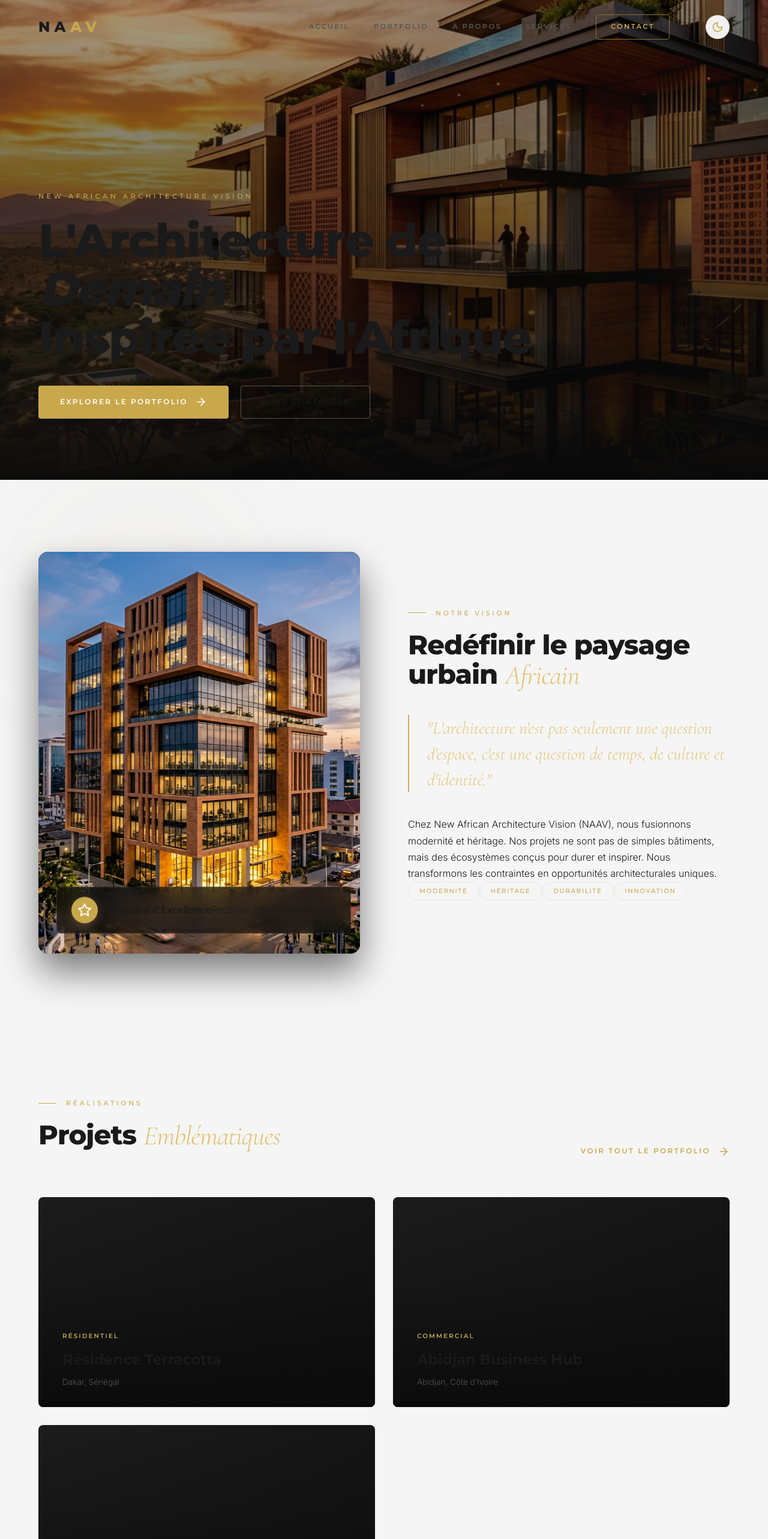
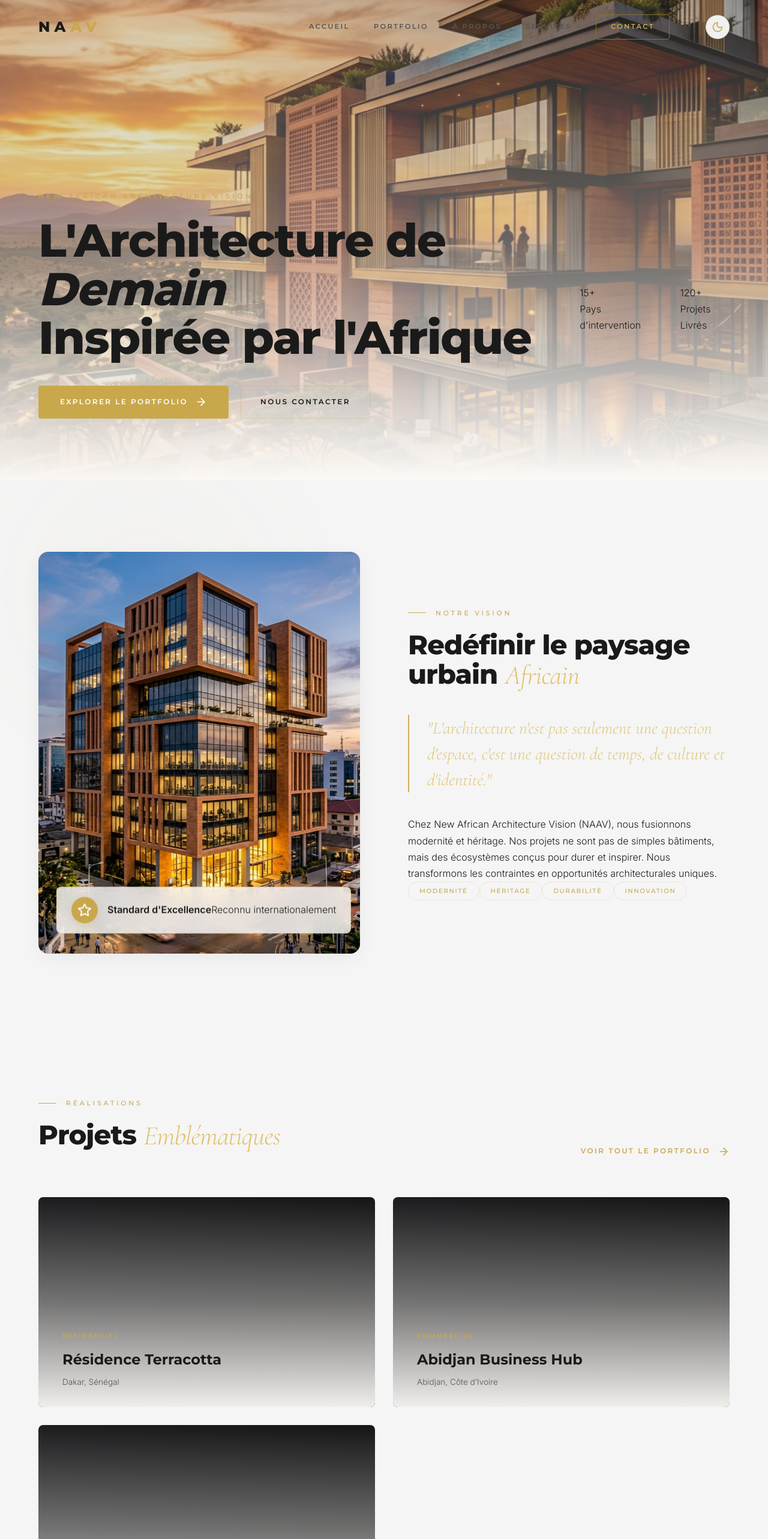
Before and after one commit to ROLAINTCHAPET/NAAV, a Next.js app: page / in a window 1280 px wide. Shown: the top 2566 px of the page at 60% size. Built offline with nearby package versions, Linux system fonts and the light colour scheme; no server answers; the database is empty.

Commit message:
Complete premium Light Mode overhaul with refined warm palette and theme-aware components

```diff
--- a/src/app/globals.css
+++ b/src/app/globals.css
@@ -195,14 +195,14 @@ button {
   letter-spacing: 0.2em;
   text-transform: uppercase;
   color: var(--color-cream);
-  border: 1px solid rgba(245, 240, 232, 0.3);
+  border: 1px solid var(--color-border);
   padding: 16px 32px;
   border-radius: var(--radius-sm);
   transition: all var(--transition-std);
 }
 
 .btn-outline:hover {
-  border-color: var(--color-cream);
-  background: rgba(245, 240, 232, 0.05);
+  border-color: var(--color-gold);
+  background: rgba(201, 168, 76, 0.05);
   transform: translateY(-2px);
 }
--- a/src/components/Hero.module.css
+++ b/src/components/Hero.module.css
@@ -34,11 +34,23 @@
 .heroOverlay {
     position: absolute;
     inset: 0;
+    z-index: 1;
+    transition: background 0.5s ease;
+}
+
+[data-theme='dark'] .heroOverlay,
+:root:not([data-theme='light']) .heroOverlay {
     background: linear-gradient(to top,
             rgba(10, 10, 10, 1) 0%,
             rgba(10, 10, 10, 0.6) 40%,
             rgba(10, 10, 10, 0.2) 100%);
-    z-index: 1;
+}
+
+[data-theme='light'] .heroOverlay {
+    background: linear-gradient(to top,
+            rgba(252, 250, 247, 1) 0%,
+            rgba(252, 250, 247, 0.4) 50%,
+            rgba(252, 250, 247, 0.1) 100%);
 }
 
 /* Ambient Orbs */
--- a/src/components/Navbar.module.css
+++ b/src/components/Navbar.module.css
@@ -12,11 +12,20 @@
 }
 
 .scrolled {
-    background: rgba(10, 10, 10, 0.9);
+    background: var(--color-dark);
     backdrop-filter: blur(20px);
     -webkit-backdrop-filter: blur(20px);
     height: 70px;
     box-shadow: 0 1px 0 var(--color-border);
+}
+
+[data-theme='dark'] .scrolled,
+:root:not([data-theme='light']) .scrolled {
+    background: rgba(10, 10, 10, 0.8);
+}
+
+[data-theme='light'] .scrolled {
+    background: rgba(252, 250, 247, 0.8);
 }
 
 .navContainer {
--- a/src/components/Pitch.module.css
+++ b/src/components/Pitch.module.css
@@ -41,11 +41,16 @@
 
 .visual {
     position: relative;
-    aspect-ratio: 4/5;
+    aspect-ratio: 4 / 5;
     border-radius: var(--radius-lg);
     overflow: hidden;
-    box-shadow: 0 30px 60px rgba(0, 0, 0, 0.5);
-    background: #111;
+    box-shadow: var(--shadow-card);
+    background: var(--color-anthracite);
+}
+
+[data-theme='dark'] .visual,
+:root:not([data-theme='light']) .visual {
+    box-shadow: 0 40px 100px rgba(0, 0, 0, 0.6);
 }
 
 .image {
@@ -80,9 +85,9 @@
     position: absolute;
     bottom: 30px;
     left: 30px;
-    background: rgba(10, 10, 10, 0.7);
+    background: var(--color-card);
     backdrop-filter: blur(15px);
-    border: 1px solid rgba(255, 255, 255, 0.1);
+    border: 1px solid var(--color-border);
     padding: 16px 24px;
     border-radius: var(--radius-md);
     display: flex;
@@ -90,6 +95,16 @@
     gap: 16px;
     animation: floatBadge 4s ease-in-out infinite alternate;
     z-index: 3;
+    box-shadow: var(--shadow-card);
+}
+
+[data-theme='dark'] .badge,
+:root:not([data-theme='light']) .badge {
+    background: rgba(10, 10, 10, 0.7);
+}
+
+[data-theme='light'] .badge {
+    background: rgba(255, 255, 255, 0.8);
 }
 
 @keyframes floatBadge {
--- a/src/components/PortfolioPreview.module.css
+++ b/src/components/PortfolioPreview.module.css
@@ -76,12 +76,21 @@
 .overlay {
     position: absolute;
     inset: 0;
-    background: linear-gradient(to top, rgba(10, 10, 10, 0.9) 0%, rgba(10, 10, 10, 0.2) 60%, transparent 100%);
     display: flex;
     align-items: flex-end;
     justify-content: space-between;
     padding: 40px;
     opacity: 1;
+    transition: background 0.5s ease;
+}
+
+[data-theme='dark'] .overlay,
+:root:not([data-theme='light']) .overlay {
+    background: linear-gradient(to top, rgba(10, 10, 10, 0.9) 0%, rgba(10, 10, 10, 0.2) 60%, transparent 100%);
+}
+
+[data-theme='light'] .overlay {
+    background: linear-gradient(to top, rgba(252, 250, 247, 0.95) 0%, rgba(252, 250, 247, 0.4) 50%, transparent 100%);
 }
 
 .info {
@@ -119,7 +128,7 @@
 .arrow {
     width: 44px;
     height: 44px;
-    border: 1px solid rgba(201, 168, 76, 0.3);
+    border: 1px solid var(--color-border);
     border-radius: 50%;
     display: flex;
     align-items: center;
@@ -128,6 +137,7 @@
     opacity: 0;
     transform: rotate(-10deg) scale(0.8);
     transition: all var(--transition-std);
+    background: var(--color-card);
 }
 
 .card:hover .arrow {
--- a/src/components/Services.module.css
+++ b/src/components/Services.module.css
@@ -26,21 +26,31 @@
 }
 
 .card {
-    background: rgba(255, 255, 255, 0.03);
+    background: var(--color-card);
     backdrop-filter: blur(10px);
     padding: 50px 35px;
     border-radius: var(--radius-md);
-    border: 1px solid rgba(255, 255, 255, 0.05);
+    border: 1px solid var(--color-border);
     transition: all 0.5s cubic-bezier(0.2, 0.8, 0.2, 1);
     position: relative;
     overflow: hidden;
+    box-shadow: var(--shadow-card);
 }
 
 .card:hover {
     transform: translateY(-15px) scale(1.02);
     border-color: var(--color-gold);
     background: rgba(197, 165, 114, 0.05);
-    box-shadow: 0 20px 40px rgba(0, 0, 0, 0.4), 0 0 20px rgba(197, 165, 114, 0.1);
+    box-shadow: var(--shadow-gold);
+}
+
+[data-theme='dark'] .card,
+:root:not([data-theme='light']) .card {
+    background: rgba(255, 255, 255, 0.03);
+}
+
+[data-theme='light'] .card {
+    background: rgba(255, 255, 255, 0.7);
 }
 
 .num {
```
